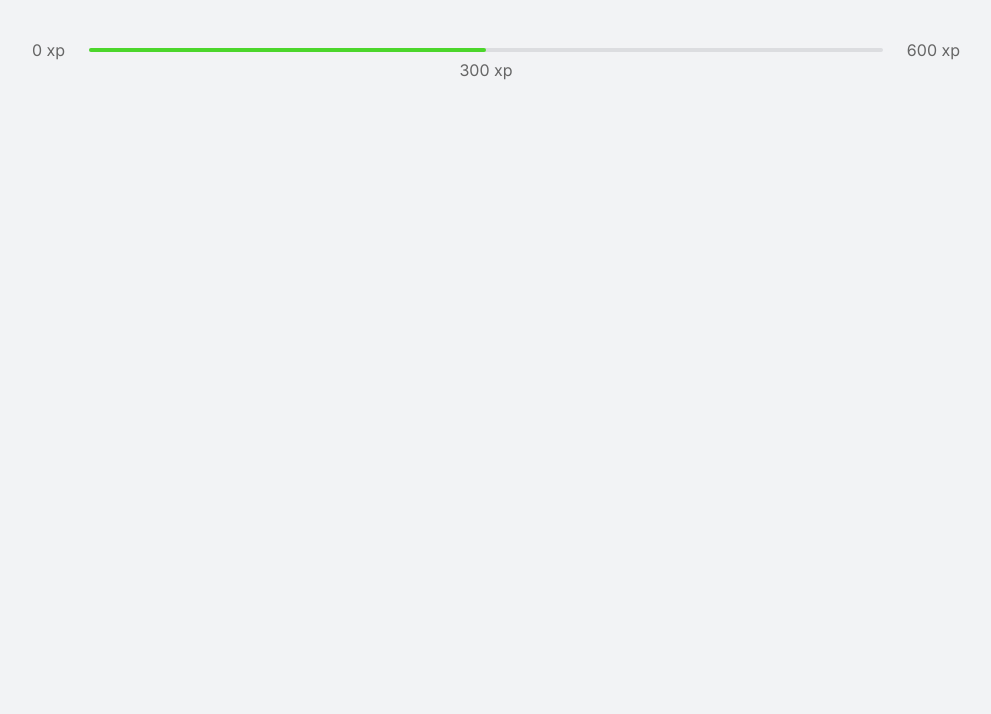
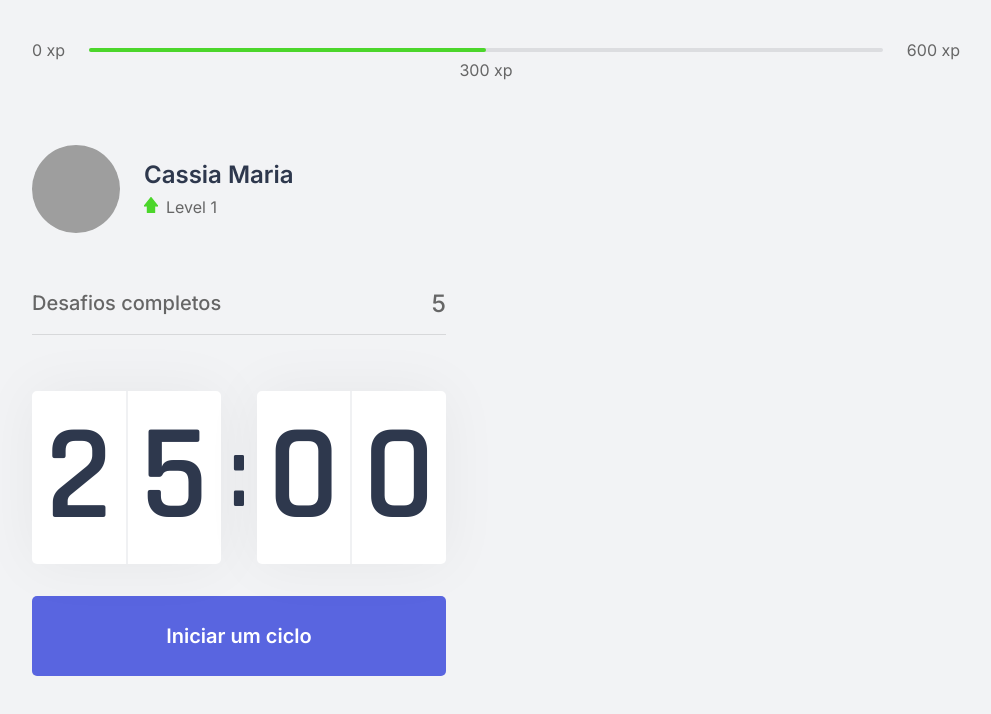
Before and after one commit to cassiamaria/nlw4-moveit, a Next.js app: page / in a window 1280 px wide. Shown: the top 714 px of the page, without its empty margins (144-1135 px from the left). Built offline with nearby package versions, Linux system fonts and the light colour scheme; grey boxes are pictures that could not be loaded.

Commit message:
creating the countdown card

```diff
--- /dev/null
+++ b/src/components/CompletedChallenges.tsx
@@ -0,0 +1,10 @@
+import styles from '../styles/components/CompletedChallenges.module.css';
+
+export function CompletedChallenges() {
+    return (
+        <div className={styles.completedChallengesContainer}>
+            <span>Desafios completos</span>
+            <span>5</span>
+        </div>
+    );
+}
--- /dev/null
+++ b/src/components/Countdown.tsx
@@ -0,0 +1,50 @@
+import { useState, useEffect } from 'react';
+import styles from '../styles/components/Countdown.module.css'
+
+export function Countdown() {
+    const [time, setTime] = useState(25 * 60);
+    const [active, setActive] = useState(false);
+
+    const minutes = Math.floor(time / 60);
+    const seconds = time % 60;
+
+    const [minuteLeft, minuteRight] = String(minutes).padStart(2, '0').split('');
+    const [secondLeft, secondRight] = String(seconds).padStart(2, '0').split('');
+
+    function startCountdown() {
+        setActive(true);
+
+    }
+
+    useEffect(() => {
+        if (active && time > 0) {
+            setTimeout(() => {
+                setTime(time - 1);
+            }, 1000)
+        }
+    }, [active, time])
+
+    return (
+        <div>
+            <div className={styles.countdownContainer}>
+                <div>
+                    <span>{minuteLeft}</span>
+                    <span>{minuteRight}</span>
+                </div>
+                <span>:</span>
+                <div>
+                    <span>{secondLeft}</span>
+                    <span>{secondRight}</span>
+                </div>
+            </div>
+
+            <button
+                type="button"
+                className={styles.countdownButton}
+                onClick= {startCountdown}
+            >
+                Iniciar um ciclo
+            </button>
+        </div>
+    );
+}
--- a/src/components/ExperienceBar.tsx
+++ b/src/components/ExperienceBar.tsx
@@ -1,10 +1,12 @@
+import styles from '../styles/components/ExperienceBar.module.css'
+
 export function ExperienceBar() {
     return (
-        <header className="experience-bar">
+        <header className={styles.experienceBar}>
             <span>0 xp</span>
             <div>
                 <div style={{ width:'50%' }} />
-                <span className="current-experience" style={{ left: '50%' }}>
+                <span className={styles.currentExperience} style={{ left: '50%' }}>
                     300 xp
                 </span>
             </div>
--- /dev/null
+++ b/src/components/Profile.tsx
@@ -0,0 +1,16 @@
+import styles from '../styles/components/Profile.module.css'
+
+export function Profile() {
+    return (
+        <div className={styles.profileContainer}>
+            <img src="https://github.com/cassiamaria.png" alt="Cassia Maria" />
+            <div>
+                <strong>Cassia Maria</strong>
+                <p>
+                    <img src="icons/level.svg" alt="Level" />
+                    Level 1
+                </p>
+            </div>
+        </div>
+    );
+}
--- /dev/null
+++ b/src/pages/_document.tsx
@@ -0,0 +1,19 @@
+import Document, { Html, Head, Main, NextScript } from 'next/document'
+
+export default class MyDocument extends Document {
+    render() {
+        return (
+            <Html>
+                <Head>
+                    <link rel="shortcut icon" href="favicon.png" type="image/png" />
+                    <link rel="preconnect" href="https://fonts.gstatic.com" />
+                    <link href="https://fonts.googleapis.com/css2?family=Inter:wght@400;500;600" rel="stylesheet" />
+                </Head>
+                <body>
+                    <Main />
+                    <NextScript />
+                </body>
+            </Html>
+        );
+    }
+}
--- a/src/pages/index.tsx
+++ b/src/pages/index.tsx
@@ -1,15 +1,31 @@
-import Head from 'next/head';
+import { CompletedChallenges } from "../components/CompletedChallenges";
+import { Countdown } from "../components/Countdown";
 import { ExperienceBar } from "../components/ExperienceBar";
+import { Profile } from "../components/Profile";
+
+import Head from 'next/head'
+
+import styles from  '../styles/pages/Home.module.css';
 
 export default function Home() {
   return (
-    <div className="container">
+    <div className={styles.container}>
       <Head>
-        <link rel="preconnect" href="https://fonts.gstatic.com" />
-        <link href="https://fonts.googleapis.com/css2?family=Inter:wght@400;500;600&family=Rajdhani:wght@600&display=swap" rel="stylesheet" />
+        <title>Home | Move.it</title>
       </Head>
 
       <ExperienceBar />
+
+      <section>
+        <div>
+          <Profile />
+          <CompletedChallenges />
+          <Countdown />
+        </div>
+        <div>
+
+        </div>
+      </section>
     </div>
   )
 }
--- /dev/null
+++ b/src/styles/components/CompletedChallenges.module.css
@@ -0,0 +1,19 @@
+.completedChallengesContainer {
+    display: flex;
+    align-items: center;
+    justify-content: space-between;
+
+    margin: 3.5rem 0;
+    padding-bottom: 1rem;
+    border-bottom: 1px solid #d7d8da;
+
+    font-weight: 500;
+}
+
+.completedChallengesContainer span:first-child {
+    font-size: 1.25rem;
+}
+
+.completedChallengesContainer span:last-child {
+    font-size: 1.5rem;
+}
--- /dev/null
+++ b/src/styles/components/Countdown.module.css
@@ -0,0 +1,66 @@
+@import url(https://fonts.googleapis.com/css2?family=Rajdhani:wght@600&display=swap%27);
+
+.countdownContainer {
+    display: flex;
+    align-items: center;
+    font-family: "Rajdhani";
+    font-weight: 600;
+    color: var(--title);
+}
+
+.countdownContainer > div {
+    flex: 1;
+
+    display: flex;
+    align-items: center;
+    justify-content: space-evenly;
+
+    background: var(--white);
+    box-shadow: 0 0 60px rgba(0, 0, 0, 0.05);
+    border-radius: 5px;
+    font-size: 8.5rem;
+    text-align: center;
+}
+
+.countdownContainer > div span {
+    flex: 1;
+}
+
+.countdownContainer > div span:first-child {
+    border-right: 1px solid #f0f1f3;
+}
+
+.countdownContainer > div span:last-child {
+    border-left: 1px solid #f0f1f3;
+}
+
+.countdownContainer > span {
+    font-size: 6.25rem;
+    margin: 0 0.5rem;
+}
+
+.countdownButton {
+    width: 100%;
+    height: 5rem;
+
+    margin-top: 2rem;
+    display: flex;
+    align-items: center;
+    justify-content: center;
+
+    border: 0;
+    border-radius: 5px;
+    outline: 0;
+
+    background: var(--blue);
+    color: var(--white);
+
+    font-size: 1.25rem;
+    font-weight: 600;
+
+    transition: background-color 0.2s;
+}
+
+.countdownButton:hover {
+    background: var(--blue-dark);
+}
--- /dev/null
+++ b/src/styles/components/ExperienceBar.module.css
@@ -0,0 +1,30 @@
+.experienceBar {
+    display: flex;
+    align-items: center;
+
+}
+
+.experienceBar span {
+    font-size: 1rem;
+}
+
+.experienceBar > div {
+    flex: 1;
+    height: 4px;
+    border-radius: 4px;
+    background: var(--gray-line);
+    margin: 0 1.5rem;
+    position: relative;
+}
+
+.experienceBar > div > div {
+   height: 4px;
+   border-radius: 4px;
+   background: var(--green);
+}
+
+span.currentExperience {
+    position: absolute;
+    top: 12px;
+    transform: translateX(-50%);
+}
--- /dev/null
+++ b/src/styles/components/Profile.module.css
@@ -0,0 +1,29 @@
+.profileContainer {
+    display: flex;
+    align-items: center;
+}
+
+.profileContainer > img {
+    width: 5.5rem;
+    height: 5.5rem;
+    border-radius: 50%;
+}
+
+.profileContainer div {
+    margin-left: 1.5rem;
+}
+
+.profileContainer div strong {
+    font-size: 1.5rem;
+    font-weight: 600;
+    color: var(--title);
+}
+
+.profileContainer div p {
+    font-size: 1rem;
+    margin-top: 0.5rem;
+}
+
+.profileContainer div p img {
+    margin-right: 0.5rem;
+}
--- a/src/styles/global.css
+++ b/src/styles/global.css
@@ -47,44 +47,3 @@ a {
     color: inherit;
     text-decoration: none;
 }
-
-.container {
-    height: 100vh;
-    max-width: 992px;
-    margin: 0 auto;
-    padding: 2.5rem 2rem;
-
-    display: flex;
-    flex-direction: column;
-}
-
-.experience-bar {
-    display: flex;
-    align-items: center;
-
-}
-
-.experience-bar span {
-    font-size: 1rem;
-}
-
-.experience-bar > div {
-    flex: 1;
-    height: 4px;
-    border-radius: 4px;
-    background: var(--gray-line);
-    margin: 0 1.5rem;
-    position: relative;
-}
-
-.experience-bar > div > div {
-   height: 4px;
-   border-radius: 4px;
-   background: var(--green);
-}
-
-span.current-experience {
-    position: absolute;
-    top: 12px;
-    transform: translateX(-50%);
-}
--- /dev/null
+++ b/src/styles/pages/Home.module.css
@@ -0,0 +1,17 @@
+.container {
+    height: 100vh;
+    max-width: 992px;
+    margin: 0 auto;
+    padding: 2.5rem 2rem;
+
+    display: flex;
+    flex-direction: column;
+}
+
+.container section {
+    flex: 1;
+    display: grid;
+    grid-template-columns: 1fr 1fr;
+    gap: 6.25rem; /*100px */
+    align-content: center;
+}
```
